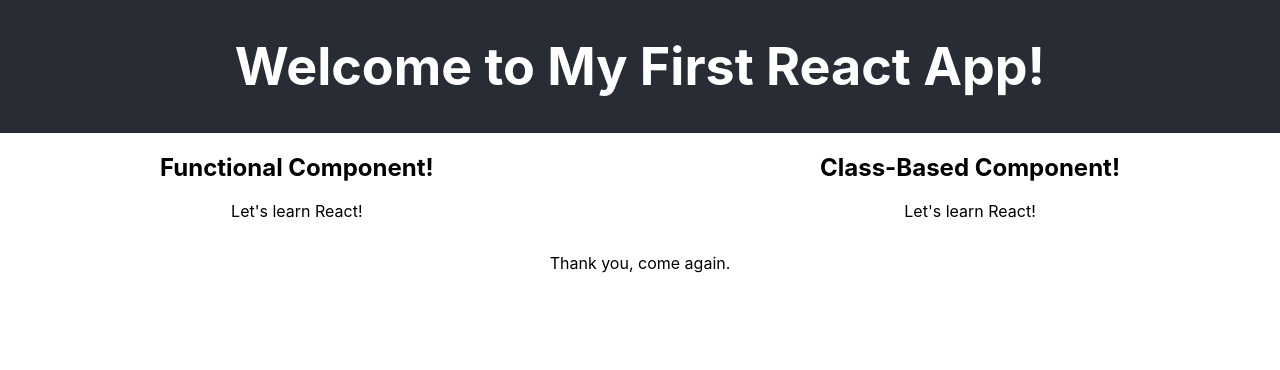
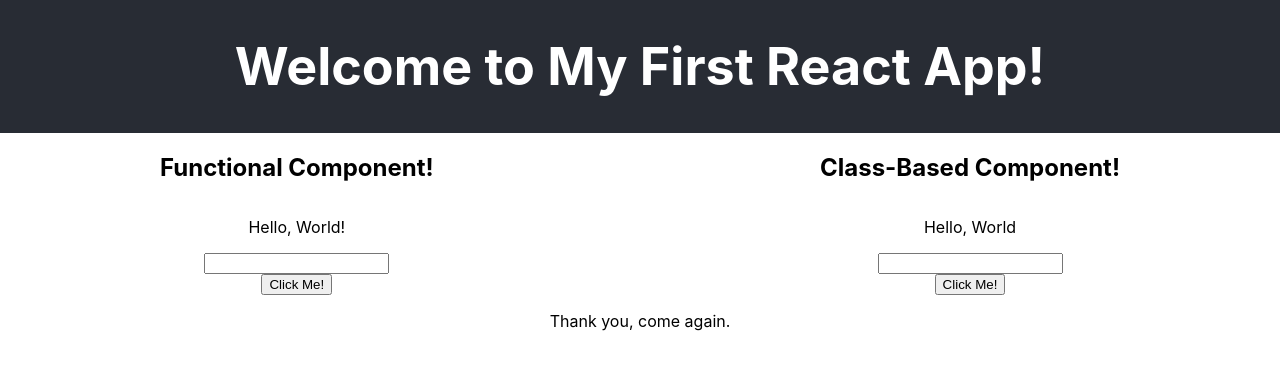
Before and after one commit to JamesonG-UAlberta/UAlberta-WCBWebDev_EXSM3939_Demo, a React (Create React App) app in the folder react-app/: page / in a window 1280 px wide. Shown: the top 370 px of the page. Built offline with nearby package versions, Linux system fonts and the light colour scheme.

Commit message:
Working stateful components;

```diff
--- a/react-app/src/App.css
+++ b/react-app/src/App.css
@@ -53,3 +53,10 @@
   justify-content: space-between;
   margin: 0 auto;
 }
+
+main {
+  display: flex;
+  flex-direction: column;
+  justify-content: space-between;
+  align-items: center;
+}
--- a/react-app/src/MyComponentClassBased.js
+++ b/react-app/src/MyComponentClassBased.js
@@ -13,17 +13,12 @@
         // The React.Component constructor MUST be called.
         super();
 
-        // State properties are set using setState in class-based components.
-        this.setState({
-            testState: false,
-            name: "James",
-            count: 10
-        });
+        // State properties are initialized by assigning the state object in class-based components.
+        this.state = {
+            name: "World"
+        };
 
-        // State properties are updated using setState in class-based components.
-        this.setState({
-            name: "Bob"
-        });
+
     }
 
     // 2. render gets called for the initial loading to the page.
@@ -38,16 +33,21 @@
     // -------------------------
 
     // 1. shouldComponentUpdate gets called once an update (or not) is determined for the component.
+    /*
     shouldComponentUpdate() {
 
     }
-
+    */
     // 2. Render gets called every time the component "refreshes" in the browser (typically due to a state change).
     render() {
         return (
             <main>
                 <h2>Class-Based Component!</h2>
-                <p>Let's learn React!</p>
+                {/* When we reference state in a class-based object, we must reference it through this.state */}
+                <p>Hello, {this.state.name}</p>
+                <input id="classBasedName" type="text"></input>
+                {/* When we ask an HTML event to fire a method in a class-based React component, we have to do ".bind(this)" at the end in order to associate it with the component. */}
+                <button id="classBasedButton" onClick={this.clickedButton.bind(this)}>Click Me!</button>
             </main>
         );
     }
@@ -71,6 +71,19 @@
     componentDidCatch () {
 
     }
+
+    updateStateProp() {
+        // State properties are updated using setState in class-based components.
+        this.setState({
+            name: "Bob"
+        });
+    }
+
+    clickedButton() {
+        this.setState({
+            name: document.querySelector("#classBasedName").value
+        });
+    }
 }
 
 
--- a/react-app/src/MyComponentFunctional.js
+++ b/react-app/src/MyComponentFunctional.js
@@ -5,13 +5,14 @@
 // Functional components are more streamlined but allow less lifecycle control.
 function MyComponentFunctional() {
 
-    // State properties are set using useState in functional components.
-    const [testState, setTestState] = useState(false);
-    const [name, setName] = useState("James");
-    const [count, setCount] = useState(10);
+    // State properties are initialized using useState in functional components.
+    const [name, setName] = useState("World");
 
-    // State properties are updated using their individual methods in functional components.
-    //setName("Bob");
+
+   function updateStateProp() {
+        // State properties are updated using their individual methods in functional components.
+        setName("Bob");
+   }
 
     // Called immediately following rendering (the component's return).
     // Similar to componentDidMount and componentDidUpdate.
@@ -26,10 +27,16 @@
 
     // There is no "nice" way to do shouldComponentUpdate or componentDidCatch in functional components.
 
+    function clickedButton() {
+        setName(document.querySelector("#functionalName").value);
+    }
+
     return (
         <main>
             <h2>Functional Component!</h2>
-            <p>Let's learn React!</p>
+            <p>Hello, {name}!</p>
+            <input id="functionalName" type="text"></input>
+            <button id="functionalButton" onClick={clickedButton}>Click Me!</button>
         </main>
     );
 }
```
